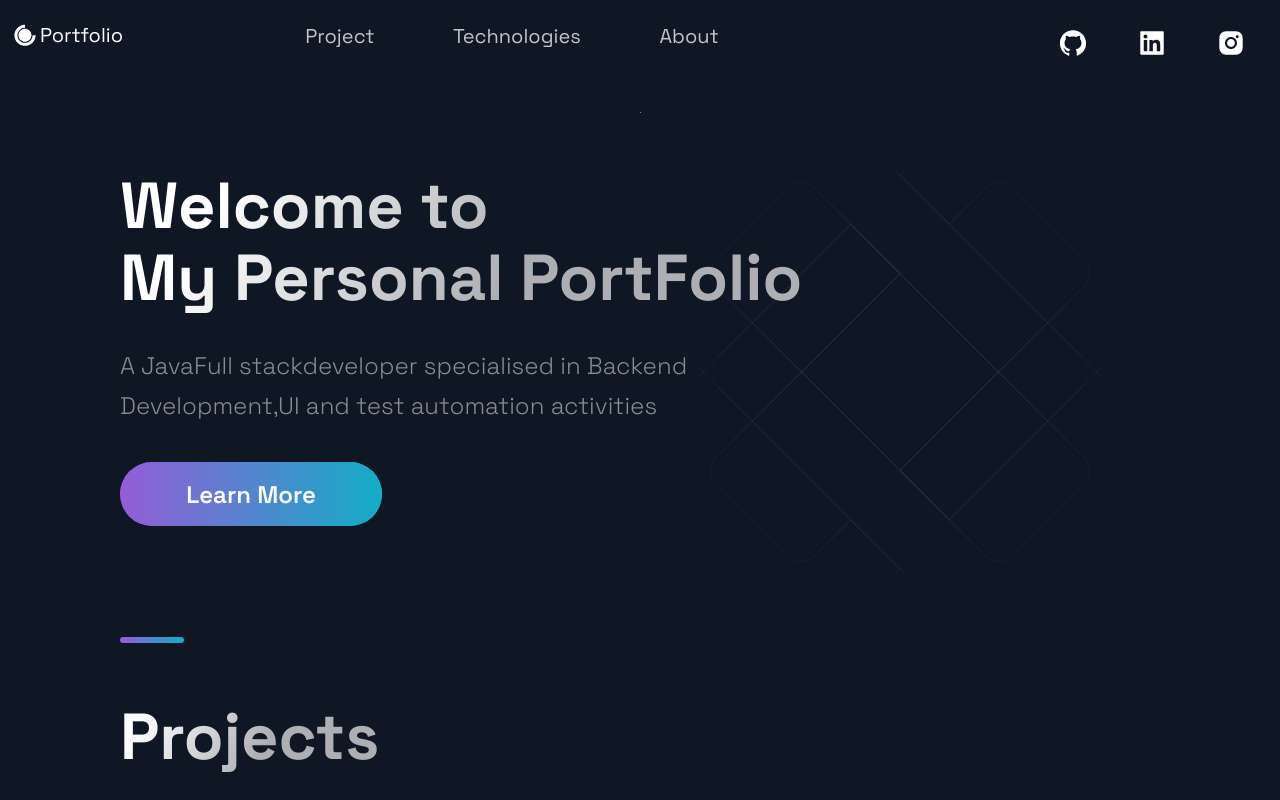
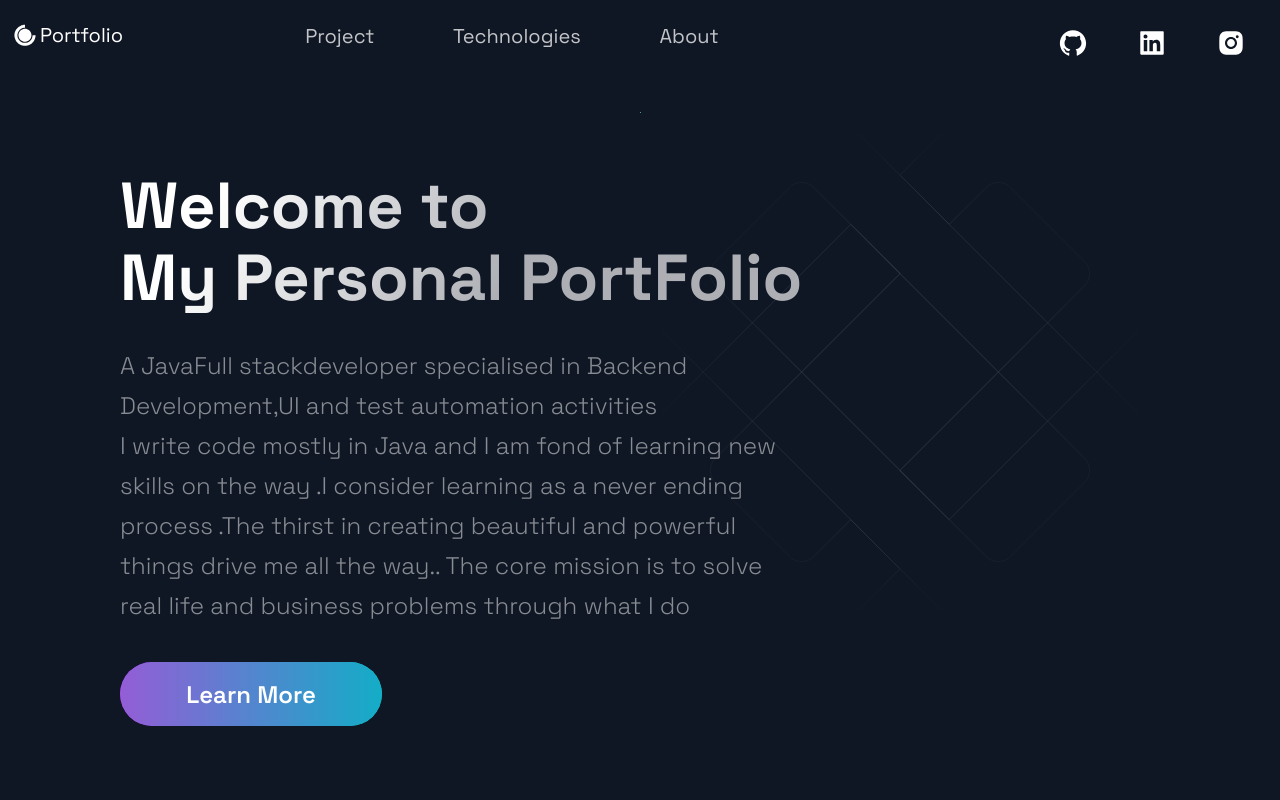
Before and after one commit to sujithchenanath909/Portfolio, a Next.js app: page / in a window 1280 px wide. Shown: the top 800 px of the page. Built offline with nearby package versions, Linux system fonts and the light colour scheme.

Commit message:
Updated Hero

```diff
--- a/src/components/Hero/Hero.js
+++ b/src/components/Hero/Hero.js
@@ -12,7 +12,9 @@ const Hero = (props) => (
           My Personal PortFolio
       </SectionTitle>
       <SectionText>
-        A JavaFull stackdeveloper specialised in Backend Development,UI and test automation activities
+        A JavaFull stackdeveloper specialised in Backend Development,UI and test automation activities <br/>
+        I write code mostly in Java and I am fond of learning new skills on the way .I consider learning as a never ending process .The thirst in creating beautiful and powerful things drive me all the way..
+        The core mission is to solve real life and business problems through what I do
       </SectionText>
       <Button onClick={()=>window.location='https://gmail.com'}>Learn More</Button>
     </LeftSection>
```
